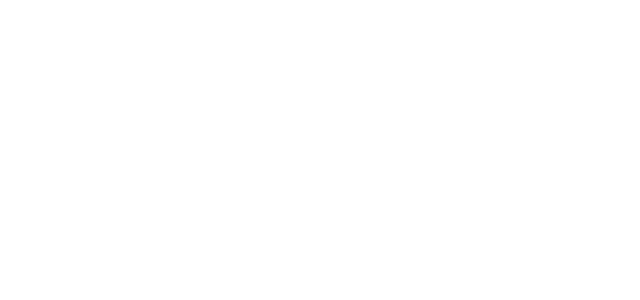
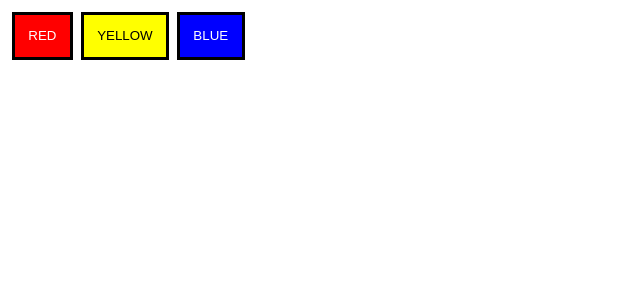
Before and after one commit to parkerchristian/react-state, a React app: page / in a window 1280 px wide. Shown: the top 300 px of the page, without its empty margins (0-640 px from the left). Built offline with nearby package versions, Linux system fonts and the light colour scheme.

Commit message:
colorpicker added

```diff
--- a/src/components/App.js
+++ b/src/components/App.js
@@ -1,8 +1,16 @@
-import React from 'react';
+import React, { PureComponent } from 'react';
+import ColorPicker from './ColorPicker';
 
-export default function App() {
-  return (
-    <>
-    </>
-  );
+export default class App extends PureComponent {
+  state = {
+    color: ''
+  }
+  selectedColor = color => {
+    this.setState({ color });
+  }
+  render() {
+    return (
+      <ColorPicker selectedColorButton={this.selectedColor} />
+    );
+  }
 }
--- /dev/null
+++ b/src/components/ColorPicker.css
@@ -0,0 +1,18 @@
+.ColorPicker {
+  button {
+    border: solid black;
+    padding: 1em;
+    margin: .3em;
+    color: white;
+  }
+  .red {
+    background: red;
+  }
+  .yellow {
+    background: yellow;
+    color: black;
+  }
+  .blue {
+    background: blue;
+  }
+}
--- /dev/null
+++ b/src/components/ColorPicker.js
@@ -0,0 +1,19 @@
+import React from 'react';
+import PropTypes from 'prop-types';
+import styles from './ColorPicker.css';
+
+export default function ColorPicker({ selectedColorButton }) {
+  return (
+    <section className={styles.ColorPicker}>
+      <button className={styles.red} onClick={() => selectedColorButton('red')}>RED</button>
+      <button className={styles.yellow} onClick={() => selectedColorButton('yellow')}>YELLOW</button>
+      <button className={styles.blue} onClick={() => selectedColorButton('blue')}>BLUE</button>
+    </section>
+  );
+}
+
+ColorPicker.propTypes = {
+  selectedColorButton: PropTypes.func.isRequired
+};
+
+// export default ColorPicker;
```
Also changed, not shown: 1 other file (tests, documents, lock files or other folders).
